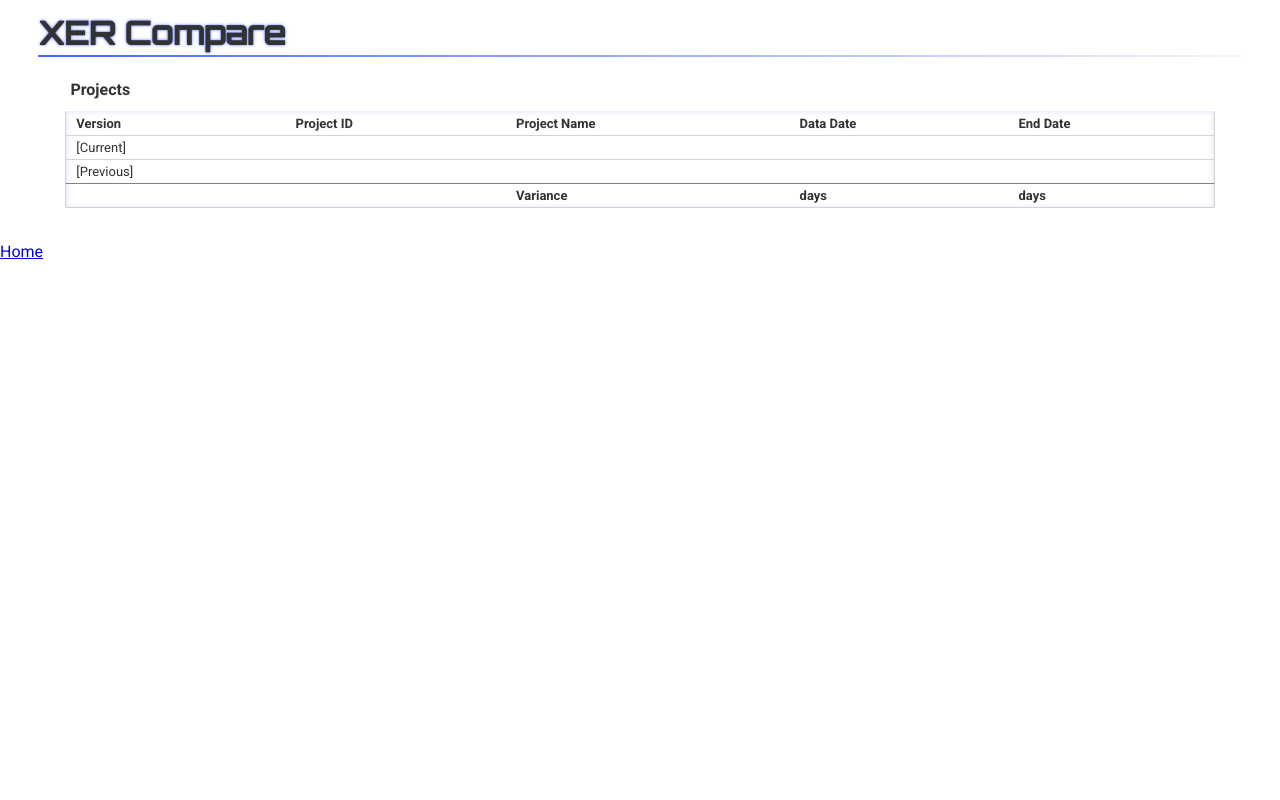
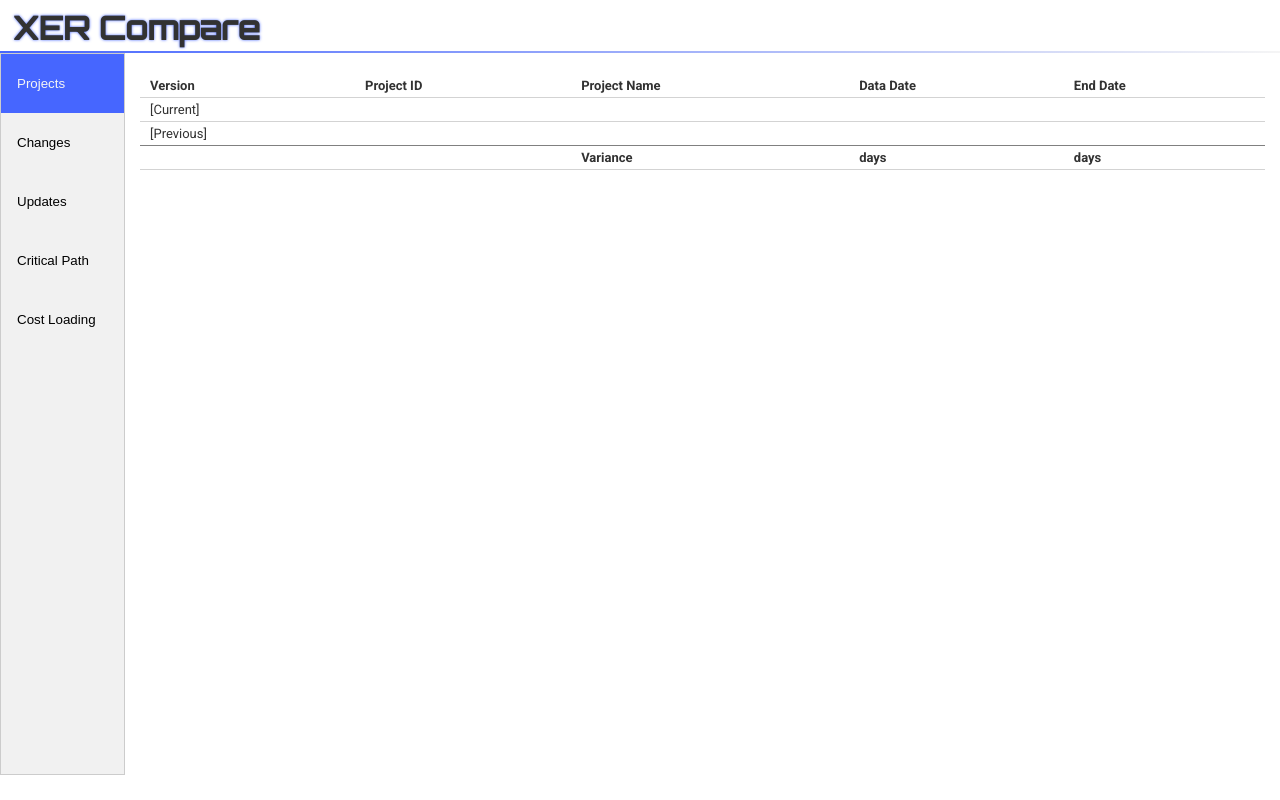
Before and after one commit to jjCode01/xer_reviewer, a Flask app: template xer_analyzer/templates/results.html in a window 1280 px wide. Run offline with Flask 2, Linux system fonts and the light colour scheme; the template is opened without the code that fills it, so the values that code supplies are empty.

Commit message:
added vertical menu

```diff
--- a/xer_analyzer/data/data.py
+++ b/xer_analyzer/data/data.py
@@ -86,3 +86,12 @@ projects = {
     'current': {},
     'previous': {}
 }
+
+longest_path = {
+    'current': {
+
+    },
+    'previous': {
+
+    }
+}
--- a/xer_analyzer/static/css/base.css
+++ b/xer_analyzer/static/css/base.css
@@ -5,20 +5,83 @@ html, body{
     color: rgb(50, 50, 50);
 }
 
+.content{
+    display: flex;
+    flex-wrap: wrap;
+    height: 90vh;
+}
+
+.content > .menu {
+    flex: 0 0 125px;
+    height: 100%;
+}
+
+.content > .displayInfo {
+    flex: 1 1;
+    overflow-y: auto;
+    height: 100%;
+}
+
 .header{
-    margin: 1% 3%;
-    padding-bottom: 2px;
+    margin: 5px 0 0;
+    padding: 3px 1%;
     border-bottom-style: solid;
     border-bottom-width: 2px;
     border-image: linear-gradient(to right, #4666FF, whitesmoke) 1;
     font-family: 'Orbitron', sans-serif;
     text-shadow: 0px 0px 3px #4666FF;
     color: rgb(50, 50, 50);
-
 }
 
-.category{
-    margin: 1% 3%;
+#projects{
+    display: block;
+}
+
+#changes{
+    display: none;
+}
+
+.tab {
+    border: 1px solid #ccc;
+    background-color: #f1f1f1;
+    height: 100%;
+}
+
+/* .blue_but {
+    background-color: #4666FF;
+    color: whitesmoke;
+} */
+
+button {
+    display: block;
+    background-color: inherit;
+    color: black;
+    padding: 22px 16px;
+    width: 100%;
+    border: none;
+    outline: none;
+    text-align: left;
+    cursor: pointer;
+    transition: 0.3s;
+}
+
+.blue_but {
+    background-color: #4666FF;
+    color: whitesmoke;
+}
+
+  .tab button:hover {
+    background-color: #4666FF;
+    color: whitesmoke;
+  }
+
+  /* Create an active/current "tab button" class */
+  .tab button.active {
+    background-color: #ccc;
+  }
+
+.category, .projects{
+    margin: 10px;
     padding: 10px 5px;
 }
 
@@ -127,3 +190,8 @@ input{
   .active:before {
     content: "\025B2"; /* Unicode character for "minus" sign (-) */
   }
+
+  .blue_but {
+      background: #4666FF;
+      color: whitesmoke;
+  }
--- a/xer_analyzer/static/js/script.js
+++ b/xer_analyzer/static/js/script.js
@@ -12,3 +12,18 @@ for (i = 0; i < coll.length; i++) {
         }
     });
 }
+
+
+function clickHandle(evt, id) {
+    var i, x, tablinks;
+    x = document.getElementsByClassName("cat");
+    for (i = 0; i < x.length; i++) {
+      x[i].style.display = "none";
+    }
+    tablinks = document.getElementsByClassName("tablinks");
+    for (i = 0; i < x.length; i++) {
+      tablinks[i].className = tablinks[i].className.replace(" blue_but", "");
+    }
+    document.getElementById(id).style.display = "block";
+    evt.currentTarget.className += " blue_but";
+}
--- a/xer_analyzer/templates/layout.html
+++ b/xer_analyzer/templates/layout.html
@@ -13,7 +13,7 @@
 </head>
 <body>
     <div class="header" id="title"><h1>XER Compare</h1></div>
-    <div id="content">
+    <div class="content">
         {% block content %}{% endblock %}
     </div>
 </body>
--- a/xer_analyzer/templates/results.html
+++ b/xer_analyzer/templates/results.html
@@ -1,11 +1,20 @@
 {% extends "layout.html" %}
 {% block content %}
 
-    <div class="category">
-        <h2>Projects</h2>
-        <div class="change">
+    <div class="menu" id="menu">
 
-            <div class="data1">
+        <nav class="tab">
+            <button class="tablinks blue_but" onclick="clickHandle(event, 'projects')">Projects</button>
+            <button class="tablinks" onclick="clickHandle(event, 'changes')">Changes</button>
+            <button class="tablinks" onclick="clickHandle(event, 'updates')">Updates</button>
+            <button class="tablinks" onclick="clickHandle(event, 'critical')">Critical Path</button>
+            <button class="tablinks" onclick="clickHandle(event, 'cost')">Cost Loading</button>
+        </nav>
+    </div>
+
+    <div class="displayInfo">
+
+        <div class="projects cat" id="projects">
             <table>
                 <tr>
                     <th>Version</th>
@@ -39,25 +48,20 @@
                 </tr>
             </table>
         </div>
-        </div>
-    </div>
 
+        <div class="changes cat" id="changes">
             {% for cat in changes %}
                 <div class="category" id={{ cat }}>
                     <h2>{{ changes[cat]['desc'] }}</h2>
-
                     {% for chg in changes[cat] %}
-
                         {% if chg != "desc" %}
                         <div class="change">
-                    <!-- <div class="description"> -->
                             {% if changes[cat][chg]['rows'] %}
                             <h3 class= "description collapsible">
                             {% else %}
                             <h3 class= "description empty">
                             {% endif %}
                             {{ changes[cat][chg]['desc'] }}: {{ changes[cat][chg]['rows']|length }}</h3>
-                    <!-- </div> -->
                             {% if changes[cat][chg]['rows'] %}
                                 <div class="data">
                                 <table class="tasks">
@@ -85,8 +89,11 @@
                     {% endfor %}
                 </div>
             {% endfor %}
+        </div>
+    </div>
 
-<a href="/">Home</a>
+
+<!-- <a href="/">Home</a> -->
 
 <script src="../static/js/script.js"></script>
 
```
Lines whose indentation alone changed are shown as unchanged.
